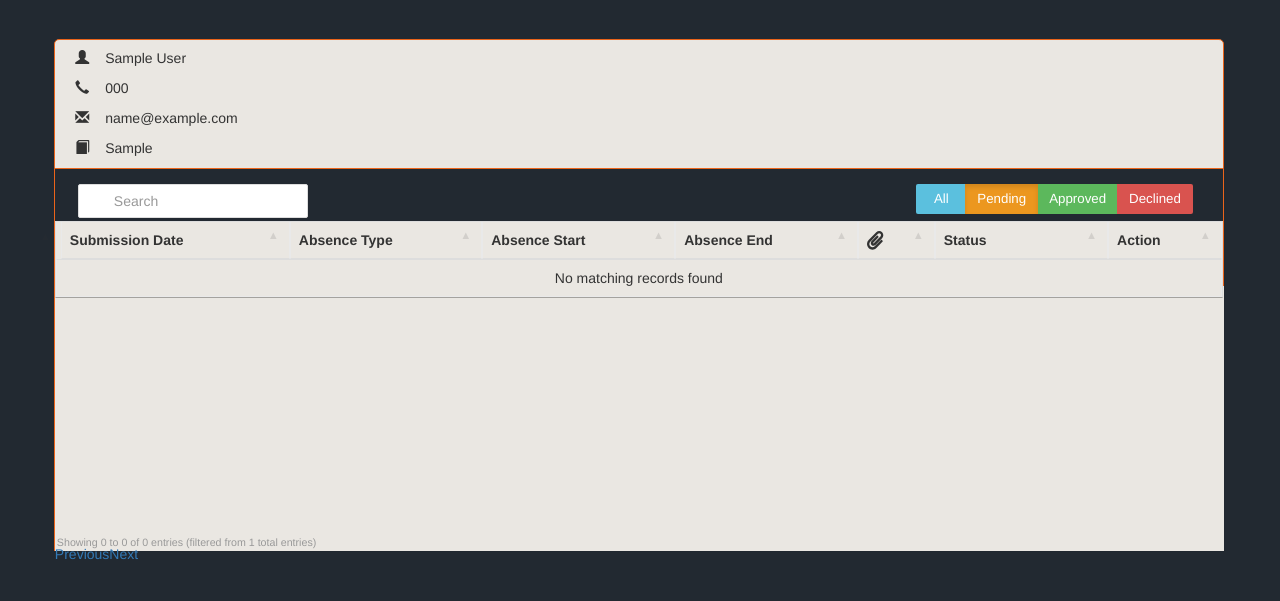
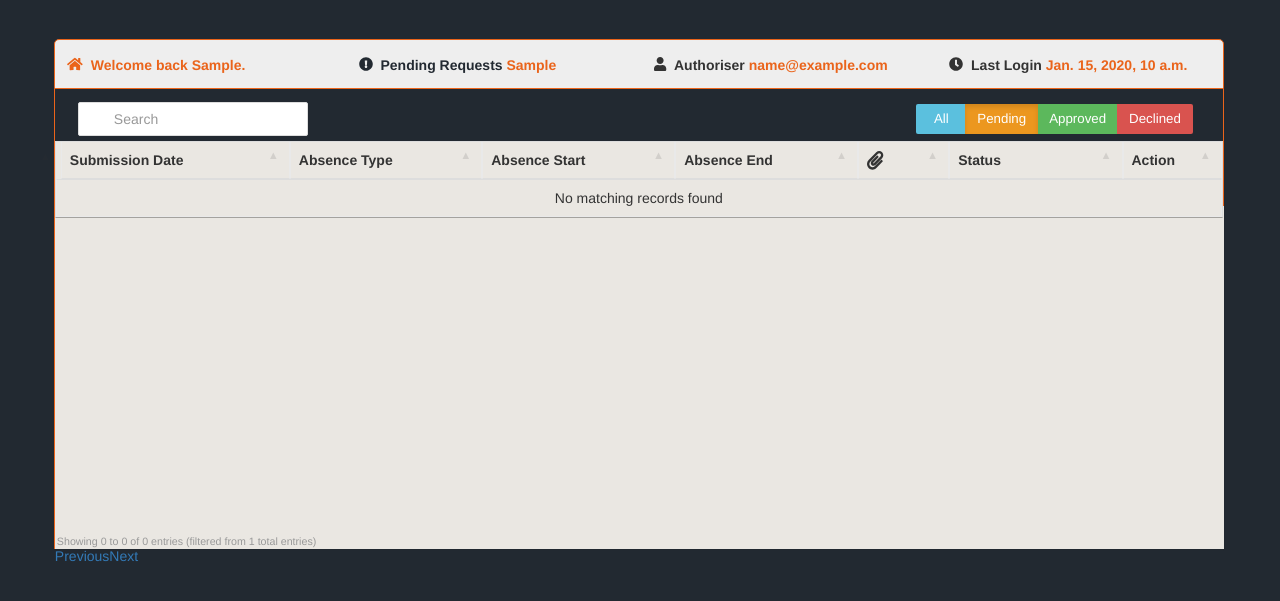
Before and after one commit to zbvc382/Project, a Django app: template mysite/home/templates/home.html in a window 1280 px wide. Shown: the part 51-652 px from the top of the page. Run offline with Django 3.2, Linux system fonts and the light colour scheme; a user stored in the database is signed in; tables that the repository leaves empty hold one stand-in row (values such as "Sample post"); the template is opened without the code that fills it: values that come from a table or form of the project are taken from there, most other values are stand-ins (such as "Sample title", 1, 10 or a date in 2020); some libraries are stand-ins or nearby versions.

Commit message:
Finalised requesters jumbatron

```diff
--- a/mysite/home/static/css/home.css
+++ b/mysite/home/static/css/home.css
@@ -1,21 +1,43 @@
-#left-authoriser span {
-  width: 30px;
+.fa-home {
+    position: relative;
+    bottom: 1px;
+
 }
 
-.details #left-authoriser {
-  position: absolute;
-  top: 29px;
-  left: -1.7%;
-  list-style: none;
+.fa-exclamation-circle {
+    position: relative;
+    bottom: 1px;
+
 }
 
-.details #right {
-  position: absolute;
-  top: 10px;
-  left: 890px;
-  list-style: none;
+.fa-user {
+    position: relative;
+    bottom: 1.2px;
+
 }
 
+.fa-clock {
+    position: relative;
+    bottom: 1px;
+
+}
+
+#welcome-col {
+    color: #ea641b;
+    font-weight: bold;
+}
+
+#pending-col {
+    color: #222931;
+    font-weight: bold;
+}
+
+#auth-col {
+    font-weight: bold;
+}
+#login-col {
+    font-weight: bold;
+}
 .header {
   color: #ea641b;
   position: relative;
@@ -27,10 +49,9 @@
   width: 100%;
   left: -1px;
   top: 20px;
-  height: 130px;
-  background: rgb(234, 231, 226);
-  background: rgba(234, 231, 226, 1.2);
-  padding: 0.9em 0.6em;
+  height: 50px;
+    background: #EEEEEE;
+  padding: 1.1em 0.6em;
   border: 0.5px solid #ea641b;
   border-radius: 5px 5px 0 0;
 }
@@ -45,11 +66,12 @@
   box-shadow: 0 1px 1px rgba(0, 0, 0, .05);
   width: 100%;
   position: absolute;
-  top: 150px;
+  top: 70px;
   max-width: 100%;
   left: -0.1%;
-  min-height: 382px;
-  max-height: 382px;
+  min-height: 460px;
+    max-height: 460px;
+
 }
 
 .table.table>thead>tr>th {
@@ -300,8 +322,9 @@ table.table th i {
 }
 
 .search-box {
-  position: absolute;
-  left: 8px;
+    position: absolute;
+    left: 8px;
+    top: -2px;
 }
 
 .search-box input {
@@ -355,7 +378,7 @@ table.table th i {
 #footer-info {
   position: relative;
   width: 30%;
-  top: 229px;
+  top: 308px;
   color: #999;
   left: 2px;
   font-size: 8pt;
@@ -366,7 +389,7 @@ table.table th i {
   position: absolute;
   display: inline-block;
   width: 30%;
-  top: 258px;
+  top: 340px;
   left: 0px;
 }
 
@@ -376,5 +399,5 @@ table.table th i {
   display: inline-block;
   top: 117px;
   width: 1169px;
-  height: 264.5px;
+  height: 342.5px;
 }
--- a/mysite/home/static/js/home.js
+++ b/mysite/home/static/js/home.js
@@ -1,4 +1,5 @@
 $(document).ready(function () {
+
     var auth_table = $('#authoriser_table').DataTable({
       "lengthMenu": [
         [7],
@@ -8,8 +9,8 @@ $(document).ready(function () {
 
     var req_table = $('#requester_table').DataTable({
       "lengthMenu": [
-        [7],
-        [7]
+        [9],
+        [9]
       ]
     });
 
@@ -60,6 +61,10 @@ $(document).ready(function () {
 
     $("#requester_table_paginate").detach().appendTo('#footer-paginate');
     $("#requester_table_info").detach().appendTo('#footer-info');
+
+
+
+
+
   }
-
 );
--- a/mysite/home/templates/home.html
+++ b/mysite/home/templates/home.html
@@ -3,22 +3,20 @@
 <link rel="stylesheet" href="{% static 'css/home.css' %}">
 {% endblock %}
 {% if user.is_authenticated %}
-<div class="jumbotron" id="authoriser_jumbatron"></div>
-<div class="details">
-  <ul id="left-authoriser">
-    <li>
-      <p><span class="glyphicon glyphicon-user"></span>{{ user.get_full_name }}</p>
-    </li>
-    <li>
-      <p><span class="glyphicon glyphicon-earphone one"></span>{{ user.phone_number }}</p>
-    </li>
-    <li>
-      <p><span class="glyphicon glyphicon-envelope one"></span>{{ user.email }}</p>
-    </li>
-    <li>
-      <p><span class="glyphicon glyphicon-book"></span>{{ user.department }}</p>
-    </li>
-  </ul>
+<div class="jumbotron" id="authoriser_jumbatron">
+{% if user.is_requester %}
+<div class="row">
+  <div class="col-md-3" id="welcome-col">&nbsp;<i class="fas fa-home"></i>&nbsp;&nbsp;Welcome back
+      {{ request.user.first_name }}.</div>
+  <div class="col-md-3" id="pending-col"><i class="fas fa-exclamation-circle" {% if is_pending == True %}
+      style="color: #C42E2A;" {% elif is_pending == False %} style="color: #439B43;" {% endif %}></i>&nbsp;&nbsp;Pending Requests
+      <span style="color: #ea641b">{{ pending_requests }}</span></div>
+      <div class="col-md-3" id="auth-col"><i class="fas fa-user"></i>&nbsp;&nbsp;Authoriser
+          <span style="color: #ea641b">{{ assigned_authoriser }}</span></div>
+    <div class="col-md-3" id="login-col"><i class="fas fa-clock"></i>&nbsp;&nbsp;Last Login
+        <span style="color: #ea641b">{{ request.user.last_login }}</span></div>
+</div>
+    {% endif %}
 </div>
 <div class="container">
   <div class="table-wrapper">
@@ -70,9 +68,9 @@
           <th>Absence Type</th>
           <th>Absence Start</th>
           <th>Absence End</th>
-          <th><i class="fas fa-paperclip fa-lg"></i>&nbsp;&nbsp;&nbsp;</th>
-          <th>Status</th>
-          <th>Action &nbsp;</th>
+          <th><i class="fas fa-paperclip fa-lg"></i>&nbsp;&nbsp;&nbsp;&nbsp;&nbsp;</th>
+          <th>Status&nbsp;</th>
+          <th>Action</th>
           {% endif %}
         </tr>
       </thead>
```
Also changed, not shown: mysite/home/views/requesters.py (+8 -1 lines).
